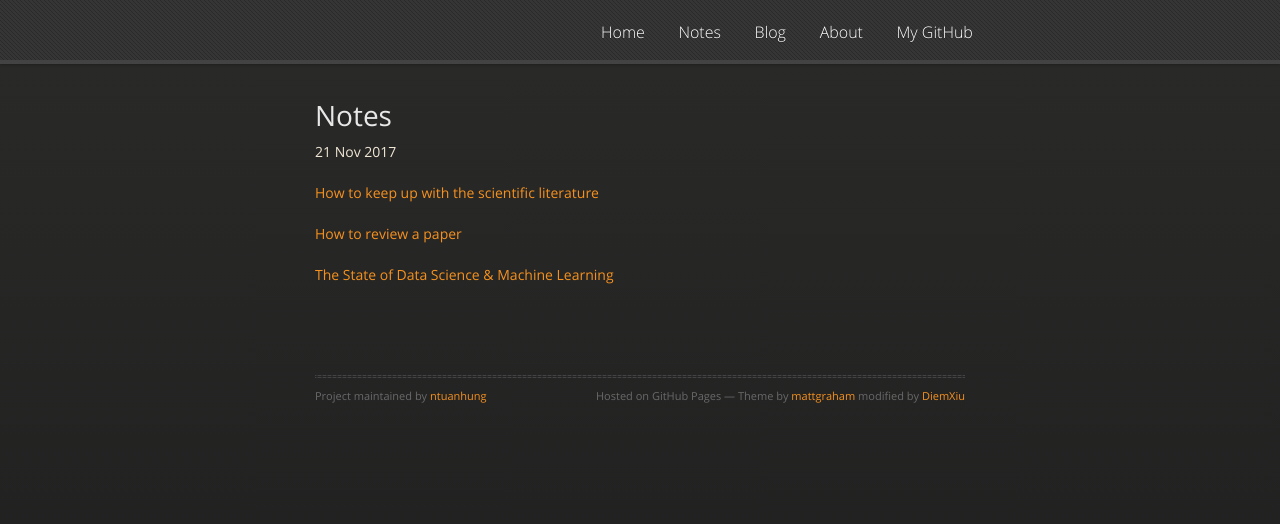
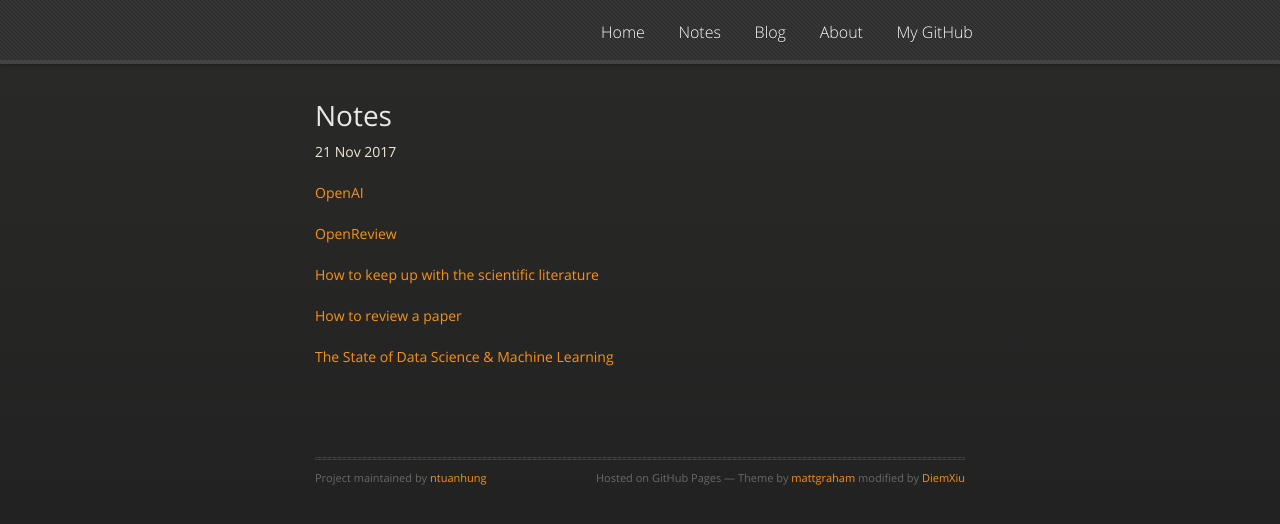
Before and after one commit to ntuanhung/ntuanhung.github.io, a Jekyll site: the page built from _posts/research/2017-11-21-notes.md, in a window 1280 px wide. Shown: the top 524 px of the page. Built offline with Jekyll 4.4.1, drawn with Linux system fonts in a browser that asks for light colours; nearby versions of some CDN libraries.

Commit message:
Update 2017-11-21-notes.md

```diff
--- a/_posts/research/2017-11-21-notes.md
+++ b/_posts/research/2017-11-21-notes.md
@@ -4,6 +4,9 @@ category: research
 title: Notes
 date: 2017-11-21
 ---
+[OpenAI](https://blog.openai.com/)
+
+[OpenReview](https://openreview.net)
 
 [How to keep up with the scientific literature](http://www.sciencemag.org/careers/2016/11/how-keep-scientific-literature)
 
```
